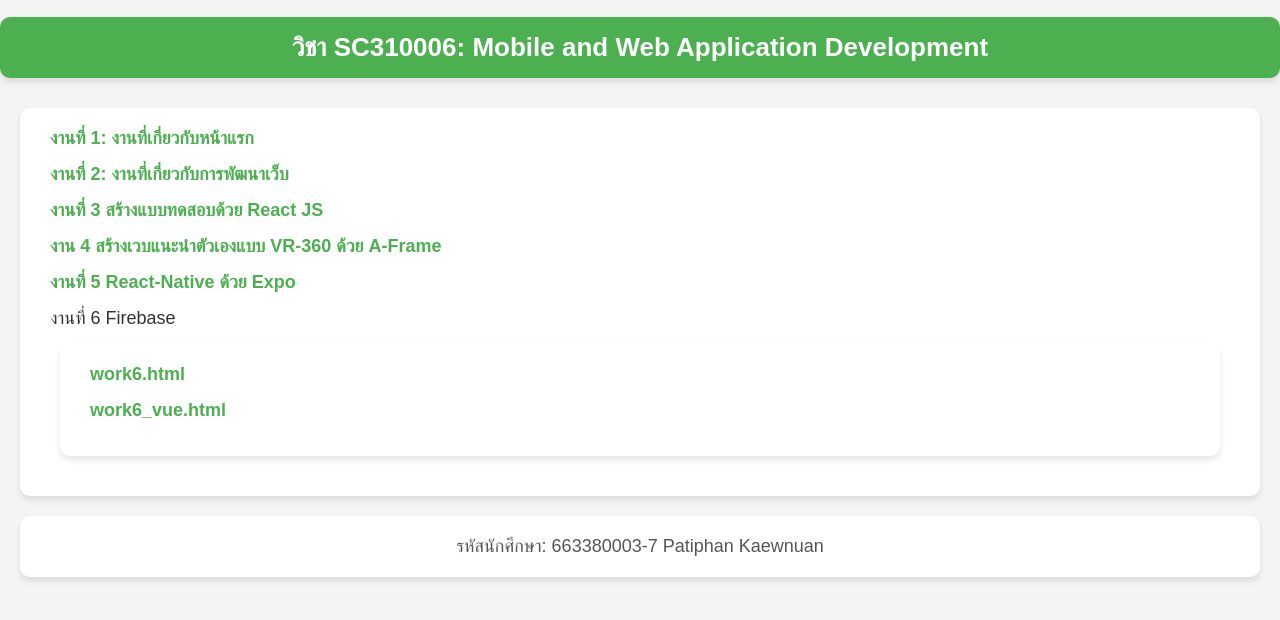
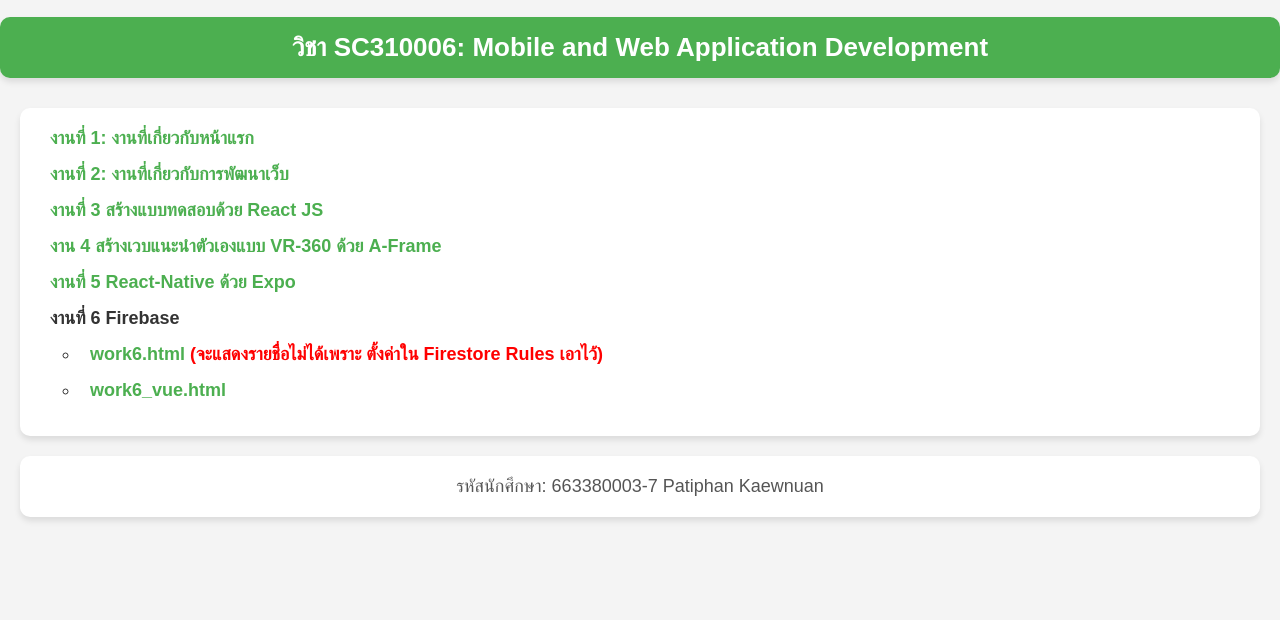
Before and after one commit to Seleblobbyboy/web2024, a plain HTML site: page index.html in a window 1280 px wide. Drawn offline with Linux system fonts and the light colour scheme.

Commit message:
Update index.html

```diff
--- a/index.html
+++ b/index.html
@@ -27,7 +27,7 @@
         }
 
         /* Style the unordered list */
-        ul {
+        ul.box {
             background-color: #fff;
             padding: 20px;
             margin: 0 20px 20px 20px;
@@ -76,15 +76,15 @@
 </head>
 <body>
     <h1>วิชา SC310006: Mobile and Web Application Development</h1>
-    <ul>
+    <ul class="box">
         <li><a href="https://seleblobbyboy.github.io/web2024/work1.html" target="_blank">งานที่ 1: งานที่เกี่ยวกับหน้าแรก</a></li>
         <li><a href="https://seleblobbyboy.github.io/web2024/work2/work2.html" target="_blank">งานที่ 2: งานที่เกี่ยวกับการพัฒนาเว็บ</a></li>
         <li><a href="https://seleblobbyboy.github.io/web2024/work3" target="_blank">งานที่ 3 สร้างแบบทดสอบด้วย React JS</a></li>
         <li><a href="https://seleblobbyboy.github.io/web2024/work4" target="_blank">งาน 4  สร้างเวบแนะนำตัวเองแบบ VR-360 ด้วย A-Frame</a></li>
         <li><a href="https://seleblobbyboy.github.io/web2024/work5/work5.html" target="_blank">งานที่ 5  React-Native ด้วย Expo</a></li>
-        <li>งานที่ 6  Firebase</li>
+        <li style="font-weight: bold;">งานที่ 6  Firebase</li>
         <ul>
-            <li><a href="https://seleblobbyboy.github.io/web2024/work6/work6.html" target="_blank">work6.html</a></li>
+            <li><a href="https://seleblobbyboy.github.io/web2024/work6/work6.html" target="_blank">work6.html <span style="color: red;">(จะแสดงรายชื่อไม่ได้เพราะ ตั้งค่าใน  Firestore Rules เอาไว้)</span></a></li>
             <li><a href="https://seleblobbyboy.github.io/web2024/work6/work6_vue.html" target="_blank">work6_vue.html</a></li>
         </ul>
     </ul>
```
